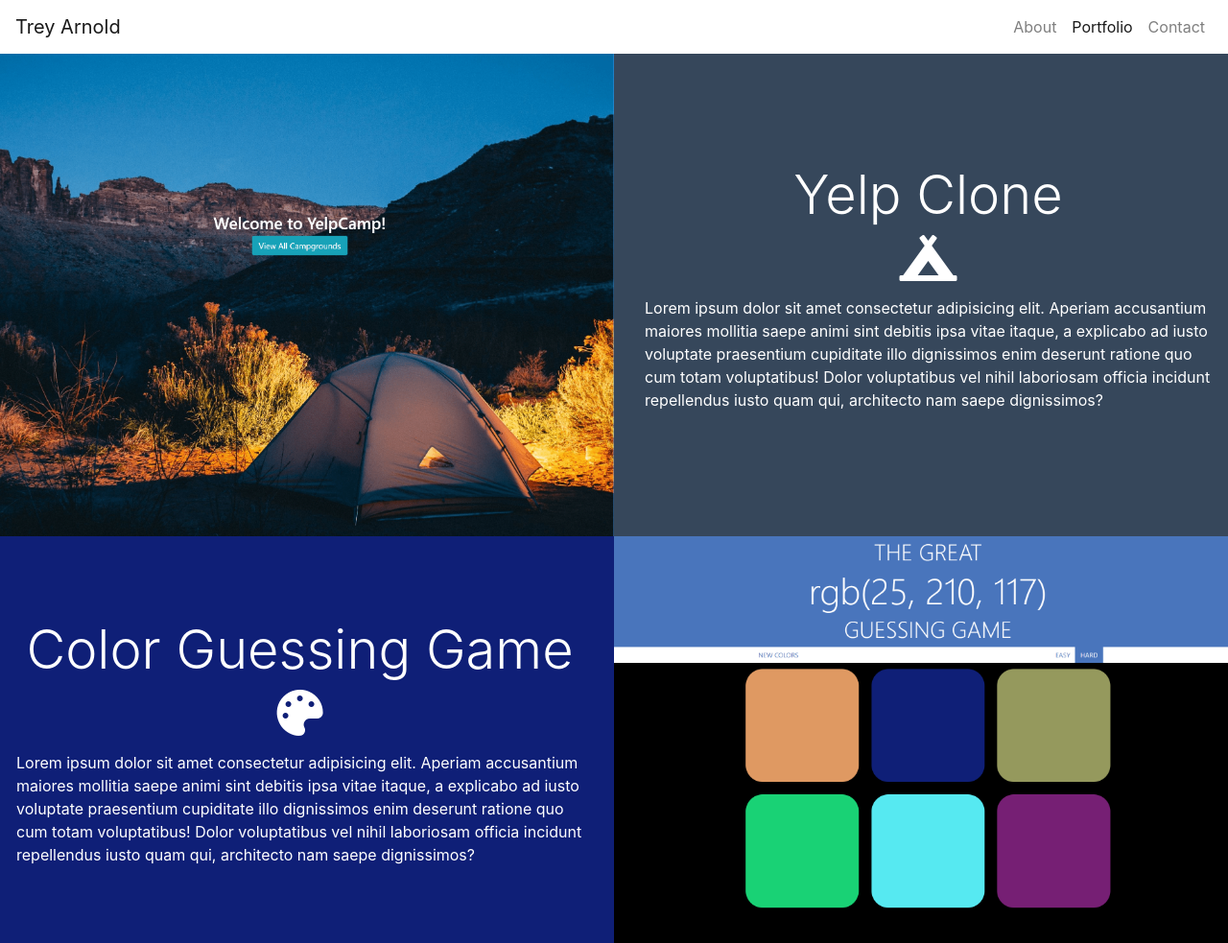
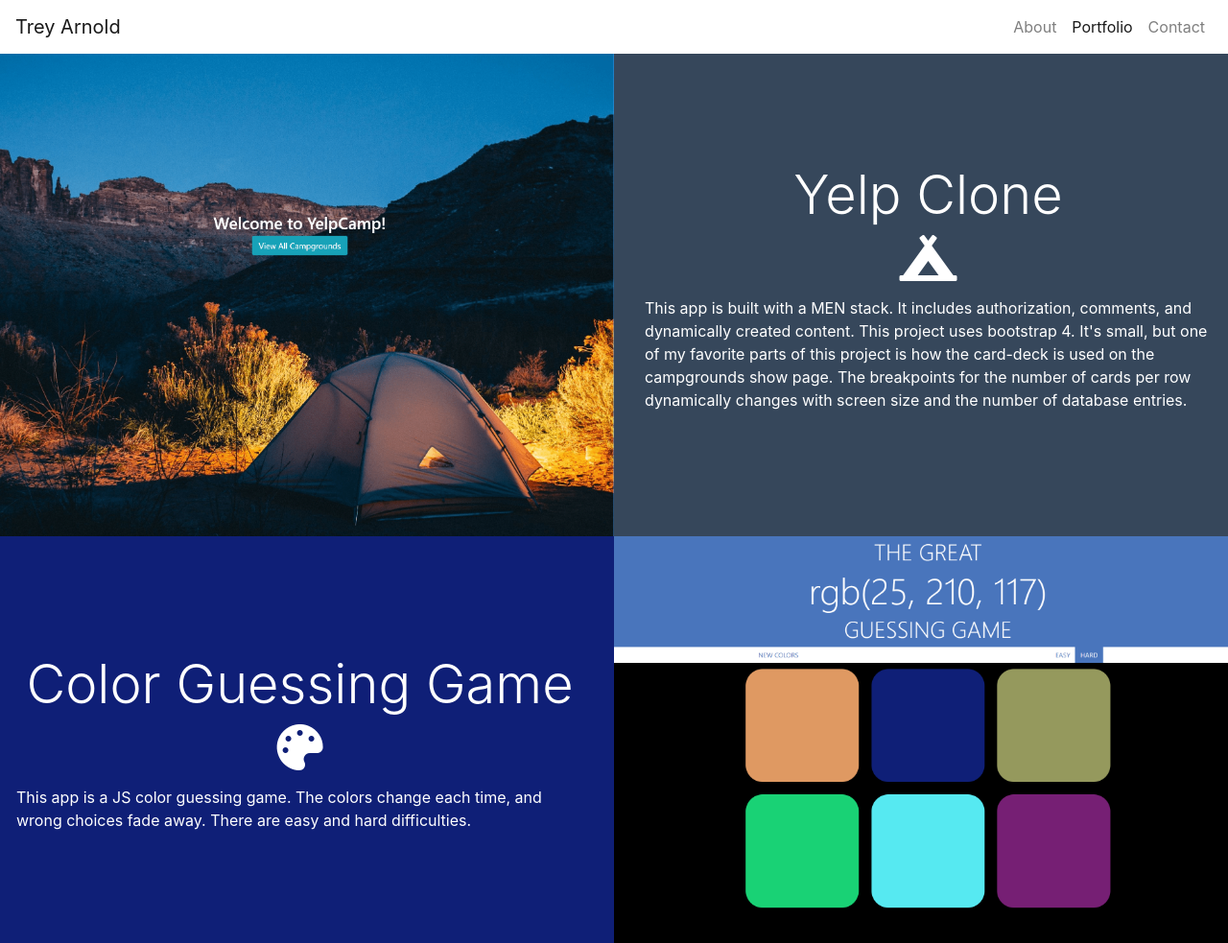
Before and after one commit to treyarnold/bootstrap-portfolio, a plain HTML site: page portfolio.html in a window 1280 px wide. Shown: the top 983 px of the page at 96% size. Drawn offline with nearby package versions, Linux system fonts and the light colour scheme.

Commit message:
added link descriptons on portfolio page

```diff
--- a/portfolio.html
+++ b/portfolio.html
@@ -45,7 +45,11 @@
                     <h2 class="d-xl-none">Yelp Clone</h2>
                     <i class="fas fa-campground fa-3x mb-3 d-none d-xl-flex"></i>
                     <i class="fas fa-campground mb-3 d-xl-none"></i>
-                    <p class="px-3">Lorem ipsum dolor sit amet consectetur adipisicing elit. Aperiam accusantium maiores mollitia saepe animi sint debitis ipsa vitae itaque, a explicabo ad iusto voluptate praesentium cupiditate illo dignissimos enim deserunt ratione quo cum totam voluptatibus! Dolor voluptatibus vel nihil laboriosam officia incidunt repellendus iusto quam qui, architecto nam saepe dignissimos?</p>
+                    <p class="px-3">This app is built with a MEN stack.  It includes authorization,
+                        comments, and dynamically created content.  This project uses bootstrap 4.  It's small, but
+                        one of my favorite parts of this project is how the card-deck is used on the campgrounds show page.
+                        The breakpoints for the number of cards per row dynamically changes with screen size and the number
+                        of database entries.</p>
                 </div>
             </section>
 
@@ -60,7 +64,9 @@
                     <h2 class="d-xl-none">Color Guessing Game</h2>
                     <i class="fas fa-palette fa-3x mb-3 d-none d-xl-flex"></i>
                     <i class="fas fa-palette mb-3 d-xl-none"></i>
-                    <p class="px-3">Lorem ipsum dolor sit amet consectetur adipisicing elit. Aperiam accusantium maiores mollitia saepe animi sint debitis ipsa vitae itaque, a explicabo ad iusto voluptate praesentium cupiditate illo dignissimos enim deserunt ratione quo cum totam voluptatibus! Dolor voluptatibus vel nihil laboriosam officia incidunt repellendus iusto quam qui, architecto nam saepe dignissimos?</p>
+                    <p class="px-3">This app is a JS color guessing game.  The colors change each time, and wrong choices fade away.
+                        There are easy and hard difficulties.
+                    </p>
                 </div>
             </section>
 
```
